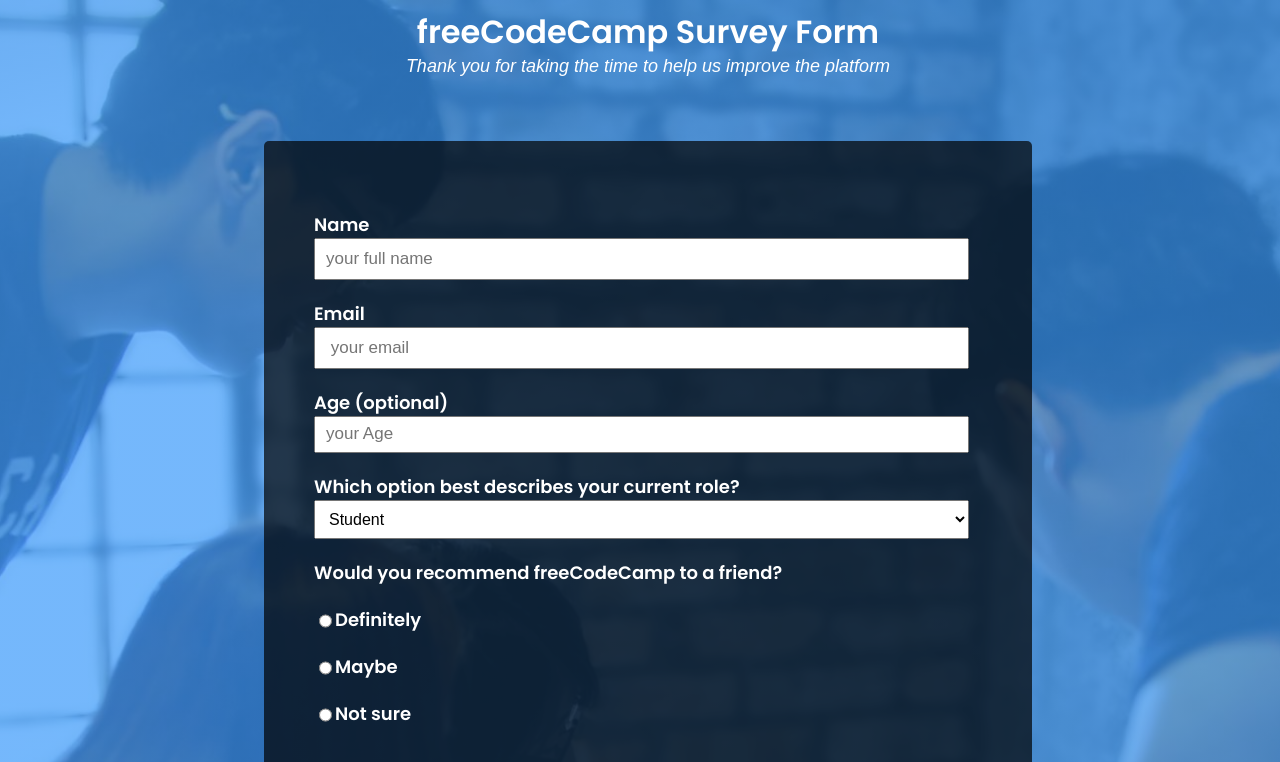
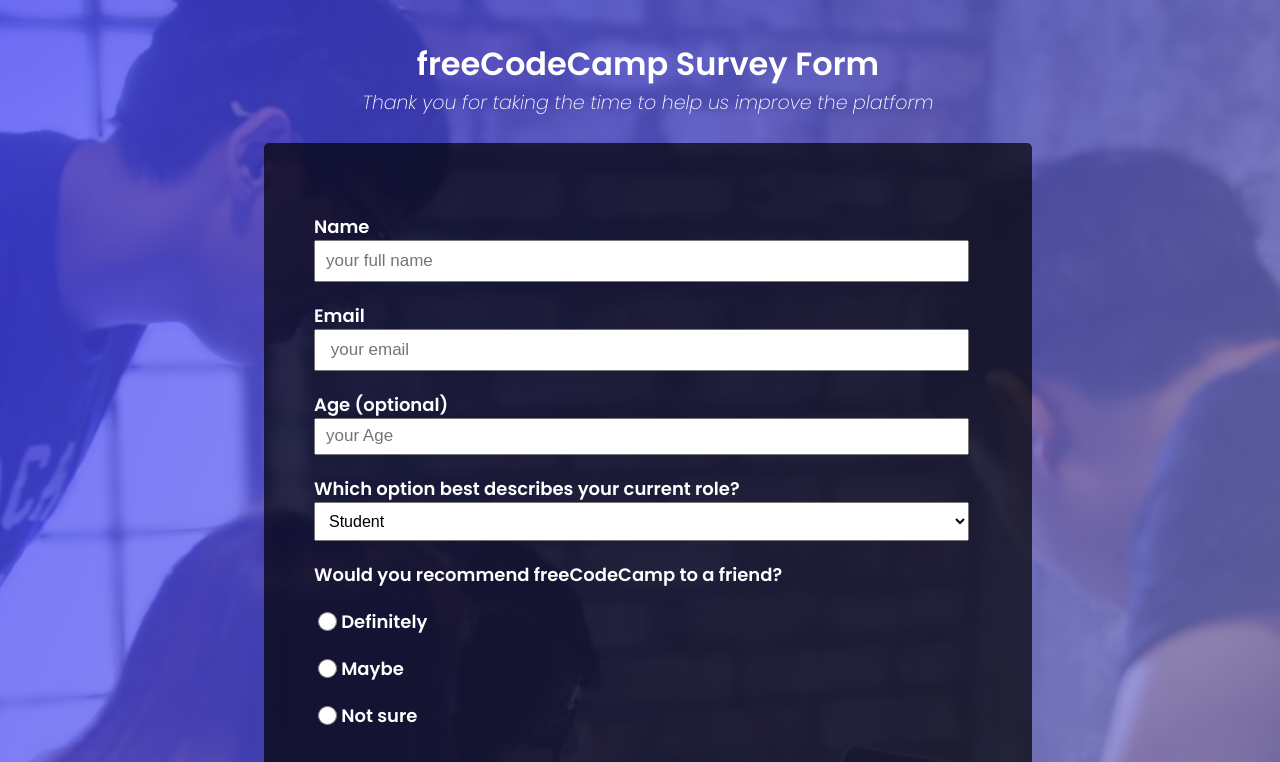
Before and after one commit to seiransom/danish_sei, a plain HTML site: page index.html in a window 1280 px wide. Shown: the top 762 px of the page. Drawn offline with Linux system fonts and the light colour scheme.

Commit message:
modified style.css file

```diff
--- a/css/style.css
+++ b/css/style.css
@@ -8,12 +8,18 @@
 body {
     width: 100%;
     height: 100%;
-    background-image: linear-gradient(114deg, rgba(58, 154, 251, 0.7), rgb(58, 154, 251, 0.7)), url(../img/background.jpeg);
+    background-image: linear-gradient(114deg, rgba(58, 58, 251, 0.7), rgb(137, 136, 205, 0.7)), url(../img/background.jpeg);
     background-position: center;
     background-size: cover;
     background-repeat: no-repeat;
     color: #fff;
     z-index: -1;
+    filter: blur(8%);
+}
+
+#container {
+    margin-top: 40px;
+    width: 100%;
 }
 
 h1 {
@@ -27,9 +33,10 @@ p {
     padding: 0px 0px;
     margin: 0px 0px;
     text-align: center;
-    font-family: sans-serif;
-    font-size: 18px;
+    font-family: 'Poppins', sans-serif;
+    font-size: 19px;
     font-style: italic;
+    font-weight: lighter;
 }
 
 
@@ -38,7 +45,7 @@ p {
     min-height: 100%;
     top: 50%;
     left: 50%;
-    margin: 5% 20%;
+    margin: 2% 20%;
     background: rgb(0, 0, 0, 0.7);
     padding: 50px 50px;
     border-radius: 5px 5px 5px 5px;
@@ -69,6 +76,13 @@ input[type="number"]::placeholder {
     font-size: 17px;
     font-family: sans-serif;
     font-weight: normal;
+}
+
+form input[type="radio"],
+input[type="checkbox"] {
+    min-height: 1.2rem;
+    min-width: 1.2rem;
+    margin: 2px 4px;
 }
 
 form select {
@@ -103,7 +117,7 @@ form input[type="submit"] {
 @media(max-width: 700px) {
 
     #survey-form {
-        width: 100%;
+        width: 96%;
         min-height: 100%;
         top: 50%;
         margin: 5% 0;
```
